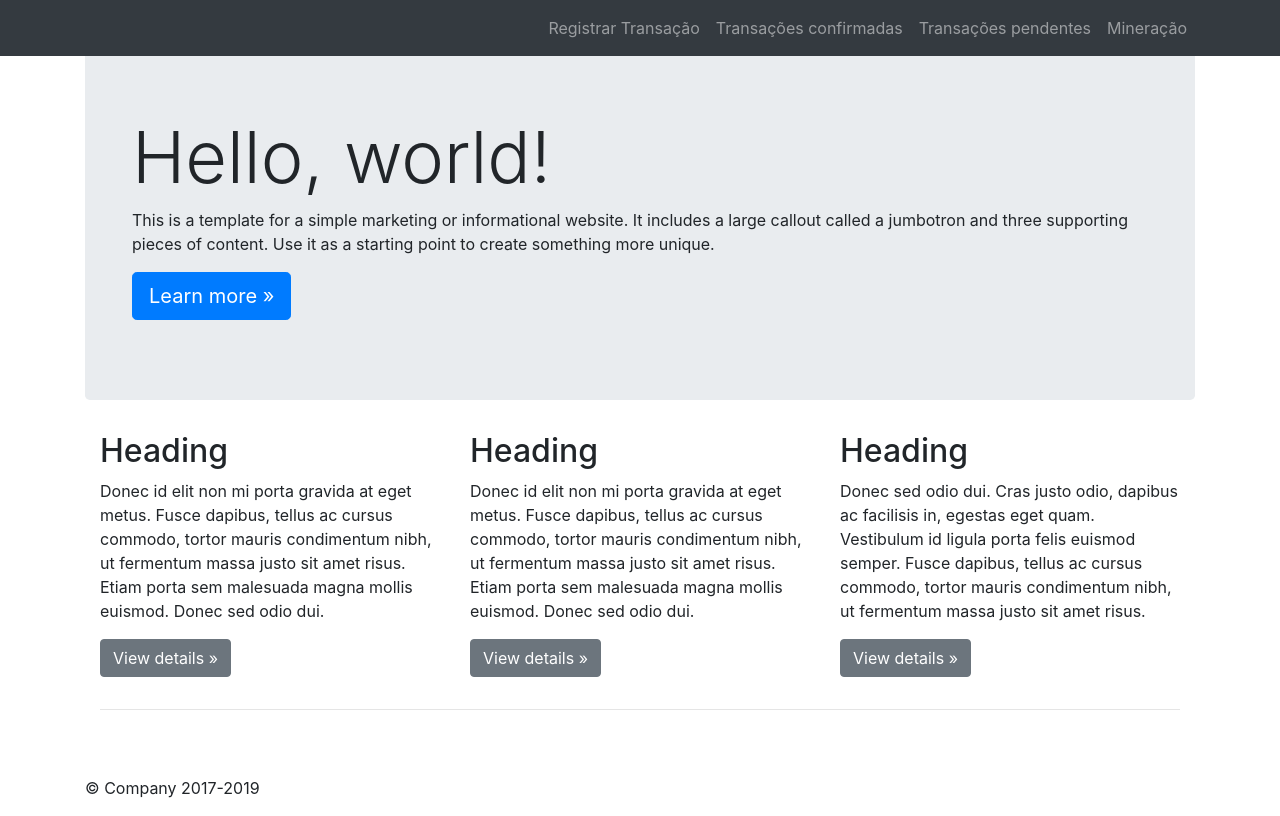
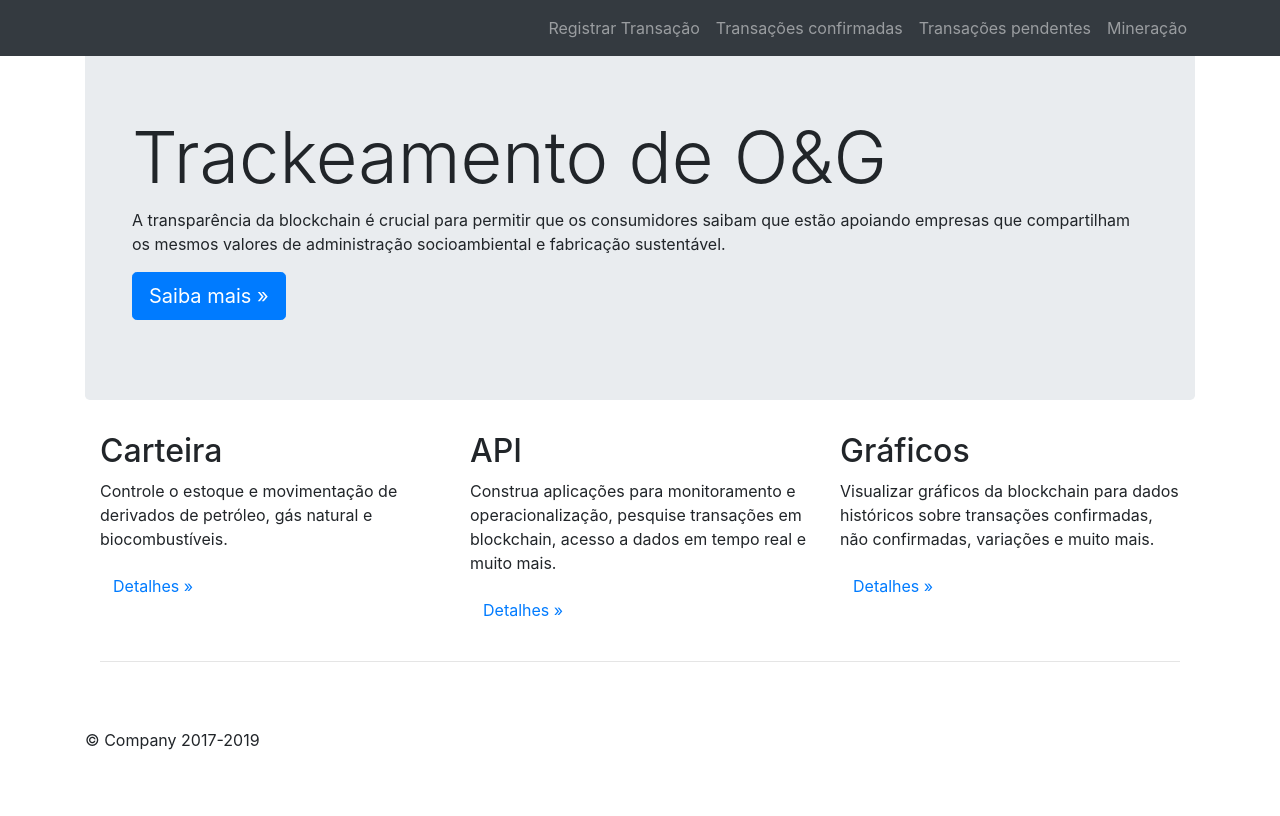
Before and after one commit to oegsolution/supplyblockchain, a Flask app: template app/templates/index.html in a window 1280 px wide. After the commit the page ends 750 px from the top, so only its background shows below. Run offline with Flask 2, Linux system fonts and the light colour scheme; the template is opened without the code that fills it, so the values that code supplies are empty; some libraries are stand-ins or nearby versions.

Commit message:
home pt2

```diff
--- a/app/templates/index.html
+++ b/app/templates/index.html
@@ -3,28 +3,29 @@
 {% block content %}
 <div class="jumbotron">
 		<div class="container">
-		  <h1 class="display-3">Hello, world!</h1>
-		  <p>This is a template for a simple marketing or informational website. It includes a large callout called a jumbotron and three supporting pieces of content. Use it as a starting point to create something more unique.</p>
-		  <p><a class="btn btn-primary btn-lg" href="#" role="button">Learn more »</a></p>
+		  <h1 class="display-3">Trackeamento de O&G</h1>
+		  <p>A transparência da blockchain é crucial para permitir que os consumidores saibam que estão apoiando empresas que compartilham os mesmos valores de administração socioambiental e fabricação sustentável.</p>
+		  <p><a class="btn btn-primary btn-lg" href="#" role="button">Saiba mais »</a></p>
 		</div>
 </div>
 <div class="container">
 		<!-- Example row of columns -->
 		<div class="row">
 		  <div class="col-md-4">
-			<h2>Heading</h2>
-			<p>Donec id elit non mi porta gravida at eget metus. Fusce dapibus, tellus ac cursus commodo, tortor mauris condimentum nibh, ut fermentum massa justo sit amet risus. Etiam porta sem malesuada magna mollis euismod. Donec sed odio dui. </p>
-			<p><a class="btn btn-secondary" href="#" role="button">View details »</a></p>
+			<h2>Carteira</h2>
+			<span class="glyphicon glyphicon-tasks" aria-hidden="true"></span>
+			<p>Controle o estoque e movimentação de derivados de petróleo, gás natural e biocombustíveis. </p>
+			<p><a class="btn btn-link" href="#" role="button">Detalhes »</a></p>
 		  </div>
 		  <div class="col-md-4">
-			<h2>Heading</h2>
-			<p>Donec id elit non mi porta gravida at eget metus. Fusce dapibus, tellus ac cursus commodo, tortor mauris condimentum nibh, ut fermentum massa justo sit amet risus. Etiam porta sem malesuada magna mollis euismod. Donec sed odio dui. </p>
-			<p><a class="btn btn-secondary" href="#" role="button">View details »</a></p>
+			<h2>API</h2>
+			<p>Construa aplicações para monitoramento e operacionalização, pesquise transações em blockchain, acesso a dados em tempo real e muito mais. </p>
+			<p><a class="btn btn-link" href="#" role="button">Detalhes »</a></p>
 		  </div>
 		  <div class="col-md-4">
-			<h2>Heading</h2>
-			<p>Donec sed odio dui. Cras justo odio, dapibus ac facilisis in, egestas eget quam. Vestibulum id ligula porta felis euismod semper. Fusce dapibus, tellus ac cursus commodo, tortor mauris condimentum nibh, ut fermentum massa justo sit amet risus.</p>
-			<p><a class="btn btn-secondary" href="#" role="button">View details »</a></p>
+			<h2>Gráficos</h2>
+			<p>Visualizar gráficos da blockchain para dados históricos sobre transações confirmadas, não confirmadas, variações e muito mais.</p>
+			<p><a class="btn btn-link" href="#" role="button">Detalhes »</a></p>
 		  </div>
 		</div>
 
```
